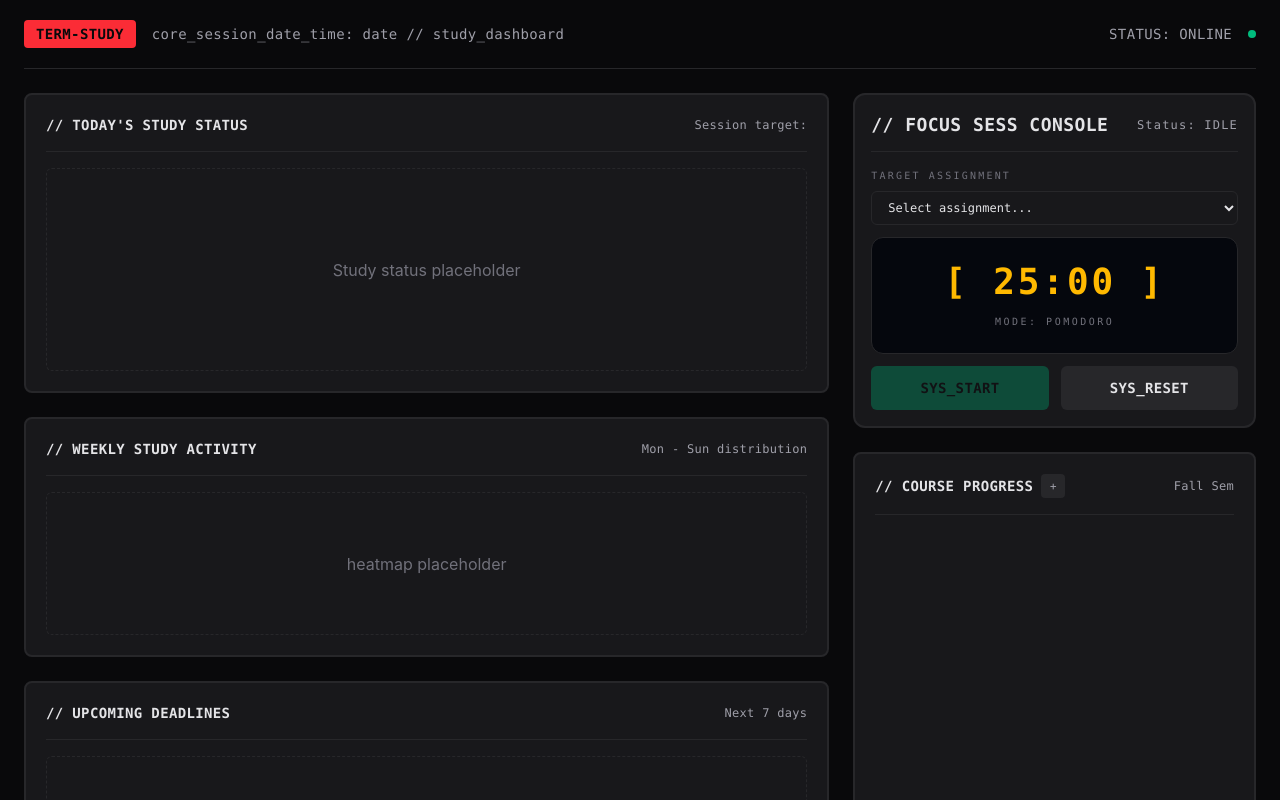
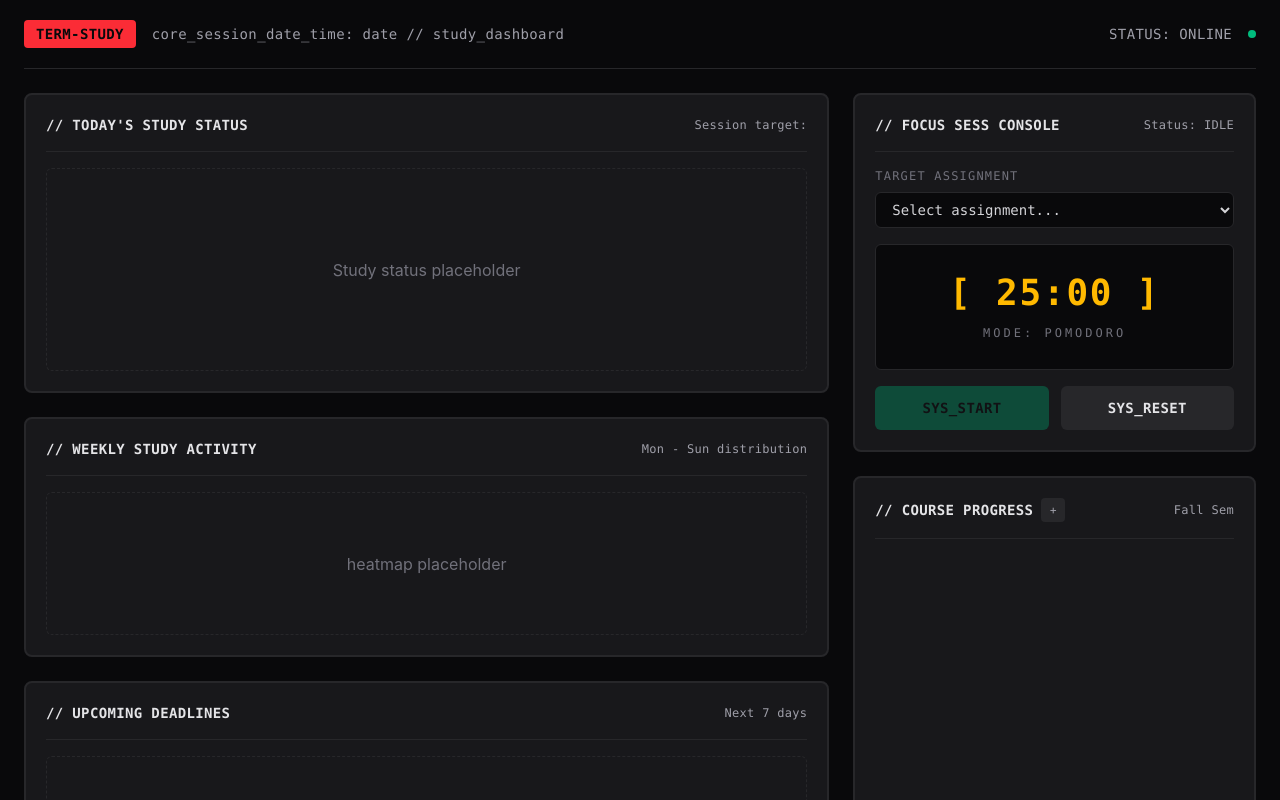
Before and after one commit to Davidhub907/productivity-dashboard, a React (Vite) app: page / in a window 1280 px wide. Shown: the top 800 px of the page. Built offline with nearby package versions, Linux system fonts and the light colour scheme.

Commit message:
Imported dashboard panel into the design

```diff
--- a/src/components/dashboard/FocusSessionConsole.jsx
+++ b/src/components/dashboard/FocusSessionConsole.jsx
@@ -1,4 +1,5 @@
 import { useEffect, useState } from 'react';
+import DashboardPanel from '../dashboard/DashboardPanel';
 
 const POMODORO_SECONDS = 25 * 60;
 
@@ -12,8 +13,7 @@ function FocusSessionConsole({ assignments, courses, onCompleteSession }) {
   const selectedCourse = courses.find((course) => String(course.id) === String(selectedAssignment?.courseId));
 
   useEffect(() => {
-    if (!isRunning) return;
-    if (secondsLeft <= 0) return;
+    if (!isRunning || secondsLeft <= 0) return;
 
     const interval = setInterval(() => {
       setSecondsLeft((previousSeconds) => previousSeconds - 1);
@@ -21,25 +21,6 @@ function FocusSessionConsole({ assignments, courses, onCompleteSession }) {
 
     return () => clearInterval(interval);
   }, [isRunning, secondsLeft]);
-
-  useEffect(() => {
-    if (secondsLeft !== 0) return;
-    if (!isRunning) return;
-
-    setIsRunning(false);
-
-    if (selectedAssignment && onCompleteSession) {
-      const newSession = {
-        id: crypto.randomUUID(),
-        assignmentId: selectedAssignment.id,
-        courseId: selectedAssignment.courseId,
-        durationSeconds: POMODORO_SECONDS,
-        completedAt: new Date().toISOString(),
-      };
-
-      onCompleteSession(newSession);
-    }
-  }, [secondsLeft, isRunning, selectedAssignment, onCompleteSession]);
 
   function formatClock(totalSeconds) {
     const minutes = Math.floor(totalSeconds / 60);
@@ -56,6 +37,7 @@ function FocusSessionConsole({ assignments, courses, onCompleteSession }) {
 
   function handlePrimaryAction() {
     if (!selectedAssignment) return;
+
     setIsRunning((previousState) => !previousState);
   }
 
@@ -67,24 +49,17 @@ function FocusSessionConsole({ assignments, courses, onCompleteSession }) {
   const status = isRunning ? 'RUNNING' : secondsLeft < POMODORO_SECONDS ? 'PAUSED' : 'IDLE';
 
   return (
-    <section className="rounded-xl border-2 border-zinc-800 bg-zinc-900 p-4 font-mono">
-      {/* Header */}
-      <div className="flex items-center justify-between gap-4 border-b border-zinc-800 pb-3">
-        <h2 className="text-lg font-bold tracking-wide whitespace-nowrap text-zinc-200">// FOCUS SESS CONSOLE</h2>
-
-        <p className="text-xs tracking-widest whitespace-nowrap text-zinc-400">Status: {status}</p>
-      </div>
-
-      <div className="mt-4 space-y-3">
-        {/* Assignment selector */}
-        <div className="space-y-2">
-          <label className="block text-[10px] tracking-[0.22em] text-zinc-500 uppercase">Target Assignment</label>
+    <DashboardPanel title="FOCUS SESS CONSOLE" subtitle={`Status: ${status}`}>
+      <div className="flex flex-col gap-4 font-mono">
+        {/* Assignment selection */}
+        <div>
+          <label className="mb-2 block text-xs tracking-widest text-zinc-500">TARGET ASSIGNMENT</label>
 
           <select
             value={selectedAssignmentId}
             onChange={handleAssignmentChange}
             disabled={isRunning}
-            className="w-full rounded-md border border-zinc-800 bg-zinc-900 px-3 py-2 text-xs text-zinc-200 transition outline-none focus:border-zinc-600 disabled:cursor-not-allowed disabled:opacity-50"
+            className="w-full rounded-md border border-zinc-800 bg-zinc-950 px-3 py-2 text-sm text-zinc-300 transition outline-none focus:border-zinc-600"
           >
             <option value="">Select assignment...</option>
 
@@ -101,24 +76,20 @@ function FocusSessionConsole({ assignments, courses, onCompleteSession }) {
           </select>
         </div>
 
-        {/* Current assignment */}
+        {/* Selected assignment info */}
         {selectedAssignment && (
-          <div className="rounded-md border border-zinc-800 bg-zinc-900/50 px-3 py-2">
-            <p className="truncate text-xs font-semibold tracking-wide text-zinc-200">{selectedAssignment.title}</p>
+          <div className="border-l-2 border-zinc-700 pl-3">
+            <p className="truncate text-sm font-semibold text-zinc-300">{selectedAssignment.title}</p>
 
-            <p className="mt-1 text-[10px] tracking-wider text-zinc-500 uppercase">
-              {selectedCourse?.code || selectedCourse?.name || 'Course'}
-            </p>
+            <p className="mt-1 text-xs tracking-wide text-zinc-500">{selectedCourse?.code || selectedCourse?.name || 'UNKNOWN COURSE'}</p>
           </div>
         )}
 
-        {/* Timer */}
-        <div className="rounded-xl border border-zinc-800 bg-[#05070d] px-4 py-6">
-          <div className="flex flex-col items-center justify-center">
-            <p className="text-4xl font-bold tracking-[0.08em] whitespace-nowrap text-amber-400">[ {formatClock(secondsLeft)} ]</p>
+        {/* Timer display */}
+        <div className="flex flex-col items-center justify-center rounded-md border border-zinc-800 bg-zinc-950 py-7">
+          <p className="text-4xl font-bold tracking-wider whitespace-nowrap text-amber-400">[ {formatClock(secondsLeft)} ]</p>
 
-            <p className="mt-3 text-[10px] tracking-[0.25em] text-zinc-500 uppercase">Mode: Pomodoro</p>
-          </div>
+          <p className="mt-3 text-xs tracking-[0.25em] text-zinc-500">MODE: POMODORO</p>
         </div>
 
         {/* Controls */}
@@ -126,20 +97,20 @@ function FocusSessionConsole({ assignments, courses, onCompleteSession }) {
           <button
             onClick={handlePrimaryAction}
             disabled={!selectedAssignment}
-            className="rounded-md bg-emerald-600 px-3 py-3 text-sm font-bold tracking-wide text-zinc-950 uppercase transition hover:bg-emerald-500 disabled:cursor-not-allowed disabled:opacity-40"
+            className="rounded-md bg-emerald-600 px-3 py-3 text-sm font-bold tracking-wide text-zinc-950 transition hover:bg-emerald-500 disabled:cursor-not-allowed disabled:opacity-40"
           >
             {isRunning ? 'SYS_PAUSE' : 'SYS_START'}
           </button>
 
           <button
             onClick={handleReset}
-            className="rounded-md bg-zinc-800 px-3 py-3 text-sm font-bold tracking-wide text-zinc-200 uppercase transition hover:bg-zinc-700"
+            className="rounded-md bg-zinc-800 px-3 py-3 text-sm font-bold tracking-wide text-zinc-200 transition hover:bg-zinc-700"
           >
             SYS_RESET
           </button>
         </div>
       </div>
-    </section>
+    </DashboardPanel>
   );
 }
 
```
